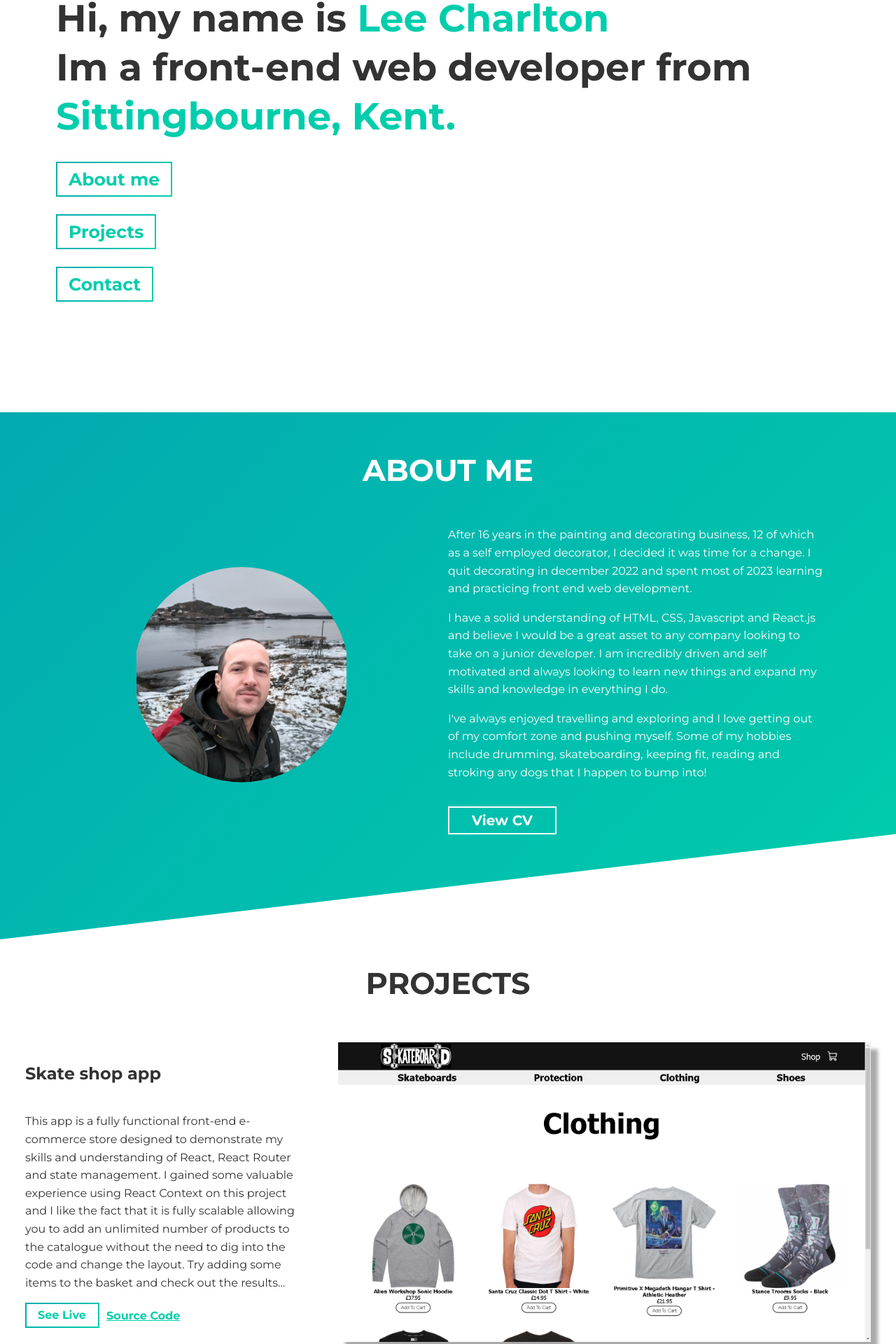
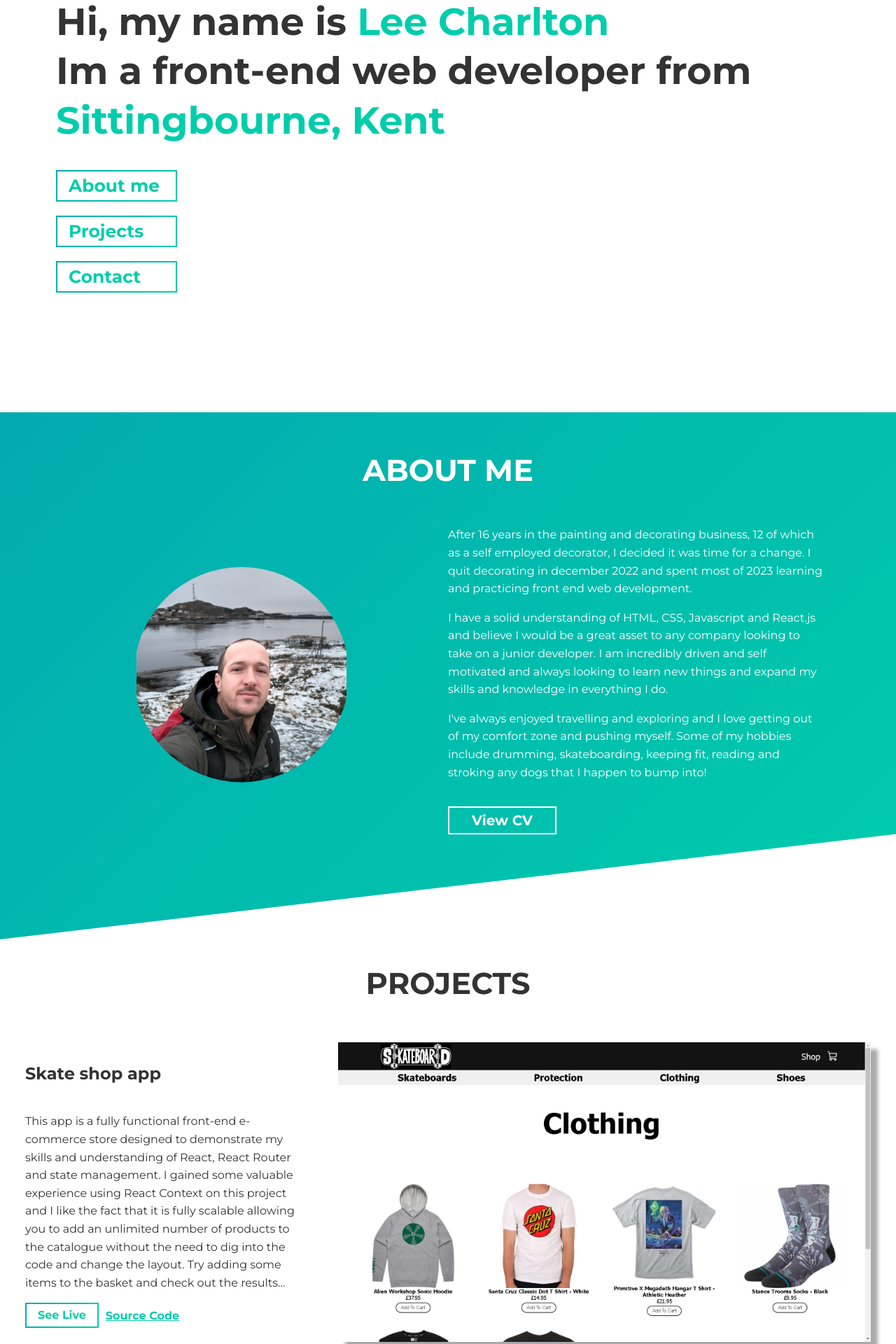
Before and after one commit to Charlton305/portfolio, a React (Vite) app: page / in a window 1280 px wide. Shown: the part 211-2131 px from the top of the page at 70% size. Built offline with nearby package versions, Linux system fonts and the light colour scheme.

Commit message:
add cv. tweek some styles.

```diff
--- a/src/components/AboutMe.jsx
+++ b/src/components/AboutMe.jsx
@@ -1,5 +1,5 @@
 import photo from "../assets/images/me.webp.jpg"
-import cv from "../assets/wag.pdf"
+import cv from "../assets/My-CV.pdf"
 
 const AboutMe = () => {
 
--- a/src/components/App.jsx
+++ b/src/components/App.jsx
@@ -5,7 +5,6 @@ import ProjectsList from "./ProjectsList";
 import Contact from "./Contact";
 
 const App = () => {
-
 
   return (
     <>
--- a/src/components/Project.jsx
+++ b/src/components/Project.jsx
@@ -6,13 +6,13 @@ const Project = ({ textContent, image, title, liveSite, sourceCode }) => {
         <p>{textContent}</p>
 
         <div className="project__button-container">
-          <a href={liveSite} className="cta-btn cta-btn--see-live">See Live</a>
-          <a href={sourceCode}  className="project__source-code-button">Source Code</a>
+          <a href={liveSite} target="_blank" className="cta-btn cta-btn--see-live">See Live</a>
+          <a href={sourceCode} target="_blank"  className="project__source-code-button">Source Code</a>
         </div>
       </div>
 
       <div className="project__img-container">
-        <a href={liveSite}><img className="project__img" src={image} /></a>
+        <a href={liveSite} target="_blank"><img className="project__img" src={image} /></a>
       </div>
     </div>
   );
--- a/src/components/Welcome.jsx
+++ b/src/components/Welcome.jsx
@@ -6,18 +6,18 @@ const Welcome = () => {
         <span className="welcome-container--blue">Lee Charlton</span>
         {<br />}
         Im a front-end web developer from{" "}
-        <span className="welcome-container--blue">Sittingbourne, Kent.</span>
+        <span className="welcome-container--blue">Sittingbourne, Kent</span>
       </h1>
       <div className="welcome-buttons-container">
-        <div className="welcome-button-container">
-          <a className="cta-btn" href="#about">About me</a>
-        </div>
-        <div className="welcome-button-container">
-          <a className="cta-btn" href="#projects">Projects</a>
-        </div>
-        <div className="welcome-button-container">
-          <a className="cta-btn" href="#contact">Contact</a>
-        </div>
+        <a className="cta-btn" href="#about">
+          About me
+        </a>
+        <a className="cta-btn" href="#projects">
+          Projects
+        </a>
+        <a className="cta-btn" href="#contact">
+          Contact
+        </a>
       </div>
     </div>
   );
--- a/src/styles/components/_button.scss
+++ b/src/styles/components/_button.scss
@@ -15,6 +15,7 @@
   padding: 0.8rem $m-size;
   text-decoration: none;
   transition: all cubic-bezier(0.19, 1, 0.22, 1) 0.6s;
+  width: 172.8px;
 
   &::after {
     content: "";
@@ -41,14 +42,9 @@
   }
 }
 
-.welcome-button-container {
-  width: 172.8px;
-  position: relative;
-}
-
 .cta-btn--see-live {
   text-decoration: none;
-  min-width: 106px;
+  width: fit-content;
   font-size: 1.6rem;
 }
 
--- a/src/styles/components/_project-list.scss
+++ b/src/styles/components/_project-list.scss
@@ -3,11 +3,12 @@
   flex-direction: column;
   justify-content: center;
   align-items: center;
+  margin-bottom: 6rem;
 
   @media (max-width: 900px) {
     max-width: 100%;
     padding: 0 0 12rem 0;
-    margin: 0 auto;
+    margin: 3rem auto;
     width: 700px;
   }
 }
--- a/src/styles/components/_welcome.scss
+++ b/src/styles/components/_welcome.scss
@@ -6,7 +6,7 @@
   height: 100vh;
   font-weight: bold;
   line-height: 1.3;
-  padding: 0 8rem;
+  padding: 8rem 8rem;
 
   @media (max-width: 900px) {
     align-items: center;
@@ -24,5 +24,5 @@
 .welcome-buttons-container {
   display: flex;
   flex-direction: column;
-  gap: 4rem
+  gap: 2rem;
 }
--- a/src/styles/components/contact.scss
+++ b/src/styles/components/contact.scss
@@ -4,14 +4,12 @@
     $primary-color 0%,
     $secondary-color 100%
   );
-  clip-path: polygon(0 20%, 100% 0, 100% 100%, 0 100%);
-  padding: 4rem 0 6rem 0;
+  padding: 3rem 0 6rem 0;
   margin-top: -10rem;
   color: white;
   text-align: center;
 
   @media (max-width: 900px) {
-    clip-path: none;
     padding: 2rem 0 4rem;
   }
 }
@@ -26,6 +24,7 @@
 
 .contact__email {
   padding: 0 1rem;
+  font-size: 2rem;
   @media (max-width: 900px) {
     font-size: clamp(1.5rem, 2.1vw, 1.8rem);
   }
```
Also changed, not shown: 2 other files (tests, documents, lock files or other folders).
